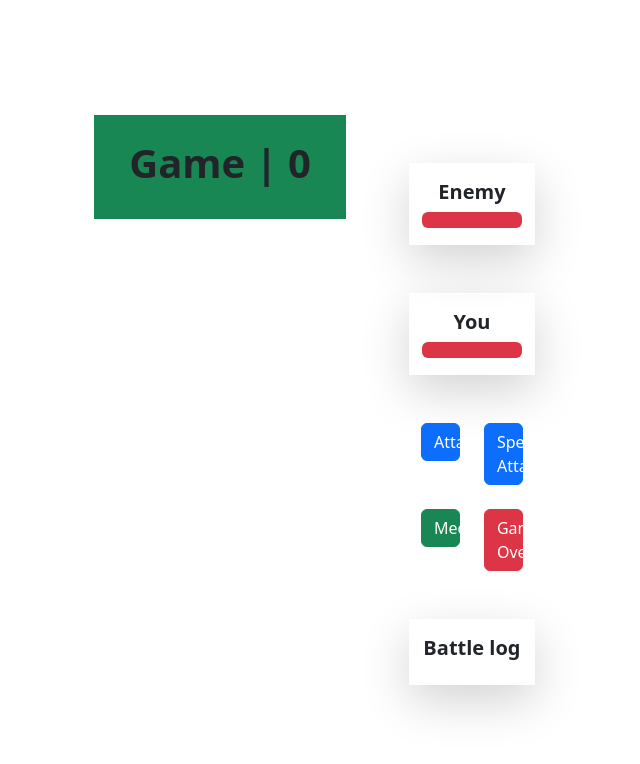
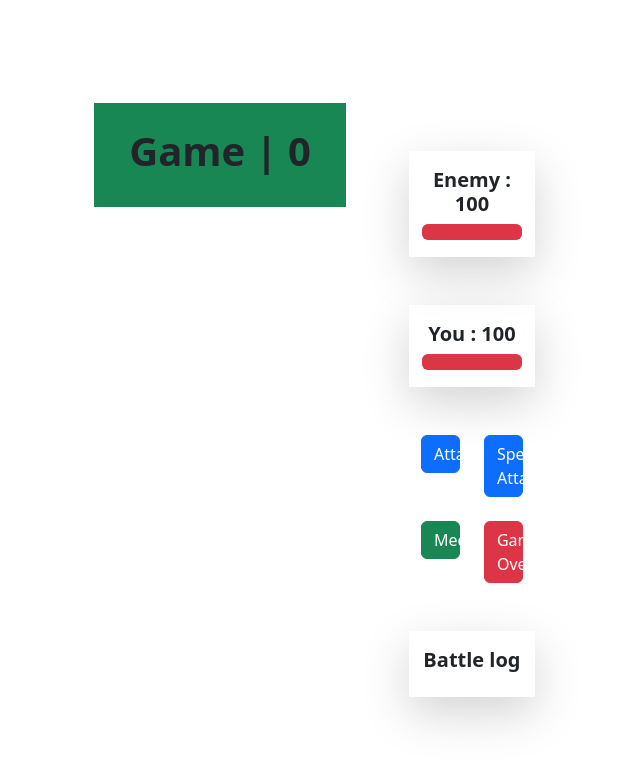
Before and after one commit to lucanovellihtml/project-vue-vite-battle, a Vue app in the folder vue-project/: page / in a window 1280 px wide. Shown: the top 764 px of the page, without its empty margins (294-934 px from the left). Built offline with nearby package versions, Linux system fonts and the light colour scheme.

Commit message:
update: added property health

```diff
--- a/vue-project/src/components/Player.vue
+++ b/vue-project/src/components/Player.vue
@@ -6,13 +6,13 @@
             <div class="col-12 col-sm-6 border border-white shadow-lg py-3 text-center">
 
                 <!-- title -->
-                <h2 class="fs-5 fw-bold">{{ title }}</h2>
+                <h2 class="fs-5 fw-bold">{{ title }} : {{ healt }}</h2>
 
                 <!-- healthbar-->
                 <div>
                     <div class="progress" role="progressbar" aria-label="Basic example" aria-valuenow="100"
                         aria-valuemin="0" aria-valuemax="100">
-                        <div class="progress-bar bg-danger" style="width: 100%;"></div>
+                        <div class="progress-bar bg-danger" style="width: 100%"></div>
                     </div>
                 </div>
 
@@ -29,16 +29,23 @@ import { ref } from "vue"
 
 export default {
 
+    //name component
+    name: "Player",
+
     props: {
         title: {
             type: String,
             required: true,
             default: "Player Name"
+        },
+        healt: {
+            type: Number,
+            required: true,
+            default: 0
         }
     },
 
     setup(props) {
-
 
         return {
 
```
